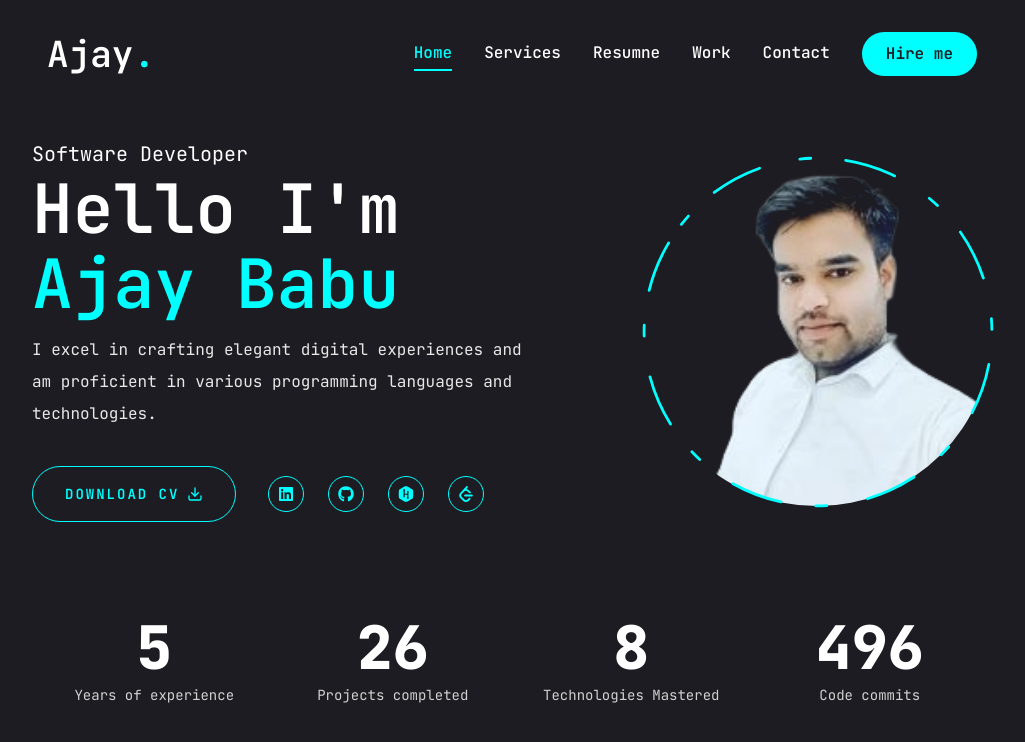
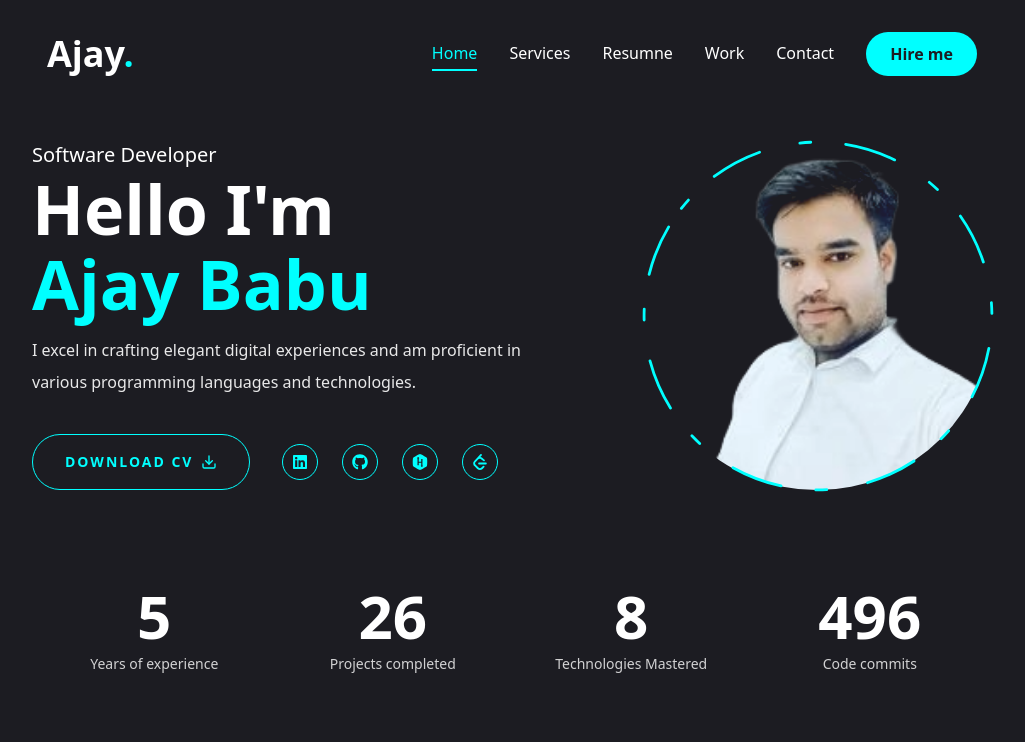
Before and after one commit to ajay0023130/ajay-portfolio, a Next.js app: page / in a window 1280 px wide. Shown: the top 742 px of the page, without its empty margins (128-1153 px from the left). Built offline with nearby package versions, Linux system fonts and the light colour scheme.

Commit message:
Update font

```diff
--- a/app/layout.js
+++ b/app/layout.js
@@ -1,13 +1,13 @@
-import { JetBrains_Mono } from "next/font/google";
+import { Playfair_Display } from "next/font/google";
 import "./globals.css";
 import Header from "@/components/Header";
 import PageTransition from "@/components/PageTransition";
 import StairTransition from "@/components/ui/StairTransition";
 
-const jetBrains_mono = JetBrains_Mono({
+const playfair_display = Playfair_Display({
   subsets: ["latin"],
-  weight: ["100", "200", "300", "400", "500", "600", "700", "800"],
-  variable: "--font-jetbainsmono", // CSS variable for custom font
+  weight: ["400", "500", "600", "700", "800", "900"],
+  variable: "--font-playfairdisplay", // CSS variable for custom font
 });
 
 export const metadata = {
@@ -18,13 +18,12 @@ export const metadata = {
 export default function RootLayout({ children }) {
   return (
     <html lang="en">
-      <body className={`${jetBrains_mono.variable} antialiased`}>
+      <body className={`${playfair_display.variable} antialiased`}>
         <Header/>
         <StairTransition/>
         <PageTransition>
-        {children}
+          {children}
         </PageTransition>
-
       </body>
     </html>
   );
```
